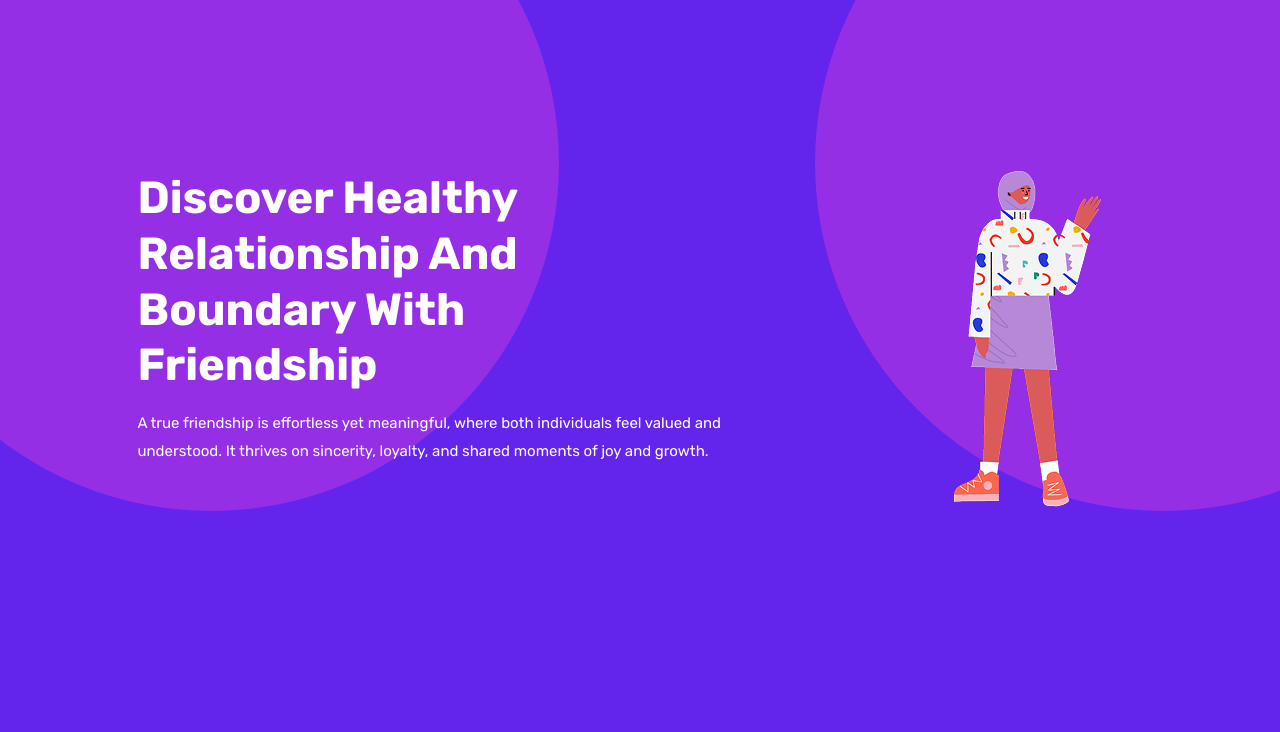
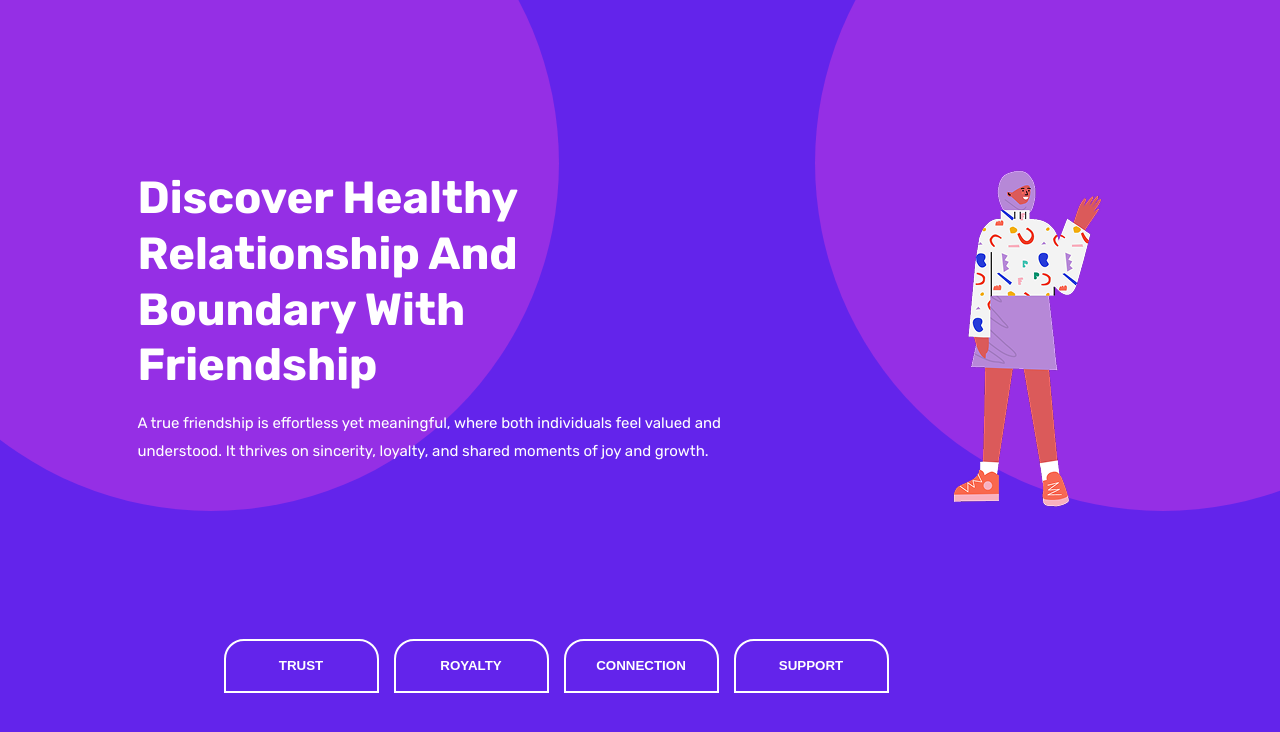
Before and after one commit to 000begana000/healthy_friendship, a React (Vite) app: page / in a window 1280 px wide. Shown: the top 732 px of the page. Built offline with nearby package versions, Linux system fonts and the light colour scheme.

Commit message:
feat: create new buttons & style

```diff
--- a/src/App.jsx
+++ b/src/App.jsx
@@ -1,4 +1,7 @@
+// import { FREINDSHIPS } from "./data.js";
+
 import Header from "./components/Header/Header";
+import TabButton from "./components/UI/TabButton";
 
 export default function App() {
   return (
@@ -7,6 +10,12 @@ export default function App() {
       <div className="circle-2"></div>
       <div className="container">
         <Header />
+        <main className="examples">
+          <TabButton>trust</TabButton>
+          <TabButton>royalty</TabButton>
+          <TabButton>connection</TabButton>
+          <TabButton>support</TabButton>
+        </main>
       </div>
     </>
   );
--- a/src/components/UI/Button.jsx
+++ b/src/components/UI/TabButton.jsx
@@ -1,4 +1,4 @@
-export default function Button({ children }) {
+export default function TabButton({ children }) {
   return (
     <li>
       <button>{children}</button>
--- a/src/index.css
+++ b/src/index.css
@@ -39,3 +39,28 @@ body {
   width: 1005px;
   margin: 0 auto;
 }
+
+.examples {
+  list-style: none;
+  display: flex;
+  margin-left: 86px;
+  margin-top: 127.5px;
+}
+
+.examples button {
+  font-weight: bold;
+  text-transform: uppercase;
+  padding: 10px 20px;
+  width: 155px;
+  height: 54px;
+  border-top-left-radius: 20px;
+  border-top-right-radius: 20px;
+  background-color: transparent;
+  color: white;
+  border: 2px white solid;
+  margin-right: 15px;
+}
+
+.examples button:hover {
+  background-color: rgba(255, 255, 255, 0.2);
+}
```
